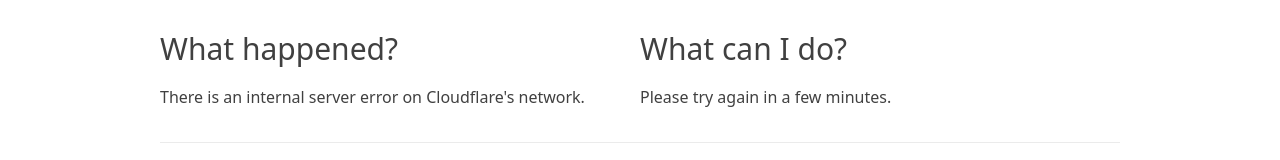
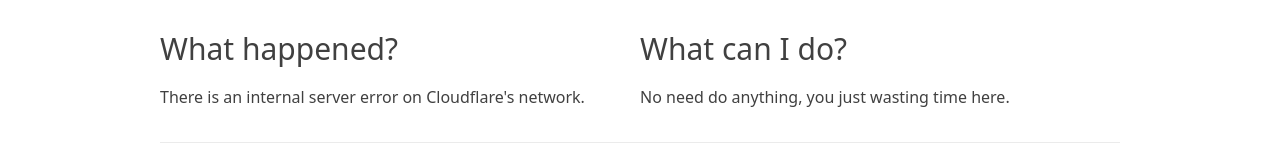
Before and after one commit to iwewe/iwewe.web.id, a plain HTML site: page index.html in a window 1280 px wide. Shown: the part 547-707 px from the top of the page. Drawn offline with Linux system fonts and the light colour scheme.

Commit message:
Update message for internal server error guidance

```diff
--- a/index.html
+++ b/index.html
@@ -84,7 +84,7 @@
                 </div>
                 <div class="w-1/2 md:w-full float-left leading-relaxed">
                     <h2 class="text-3xl font-normal leading-1.3 mb-4">What can I do?</h2>
-                    Please try again in a few minutes.
+                    No need do anything, you just wasting time here.
                 </div>
             </div>
         </div>
```
